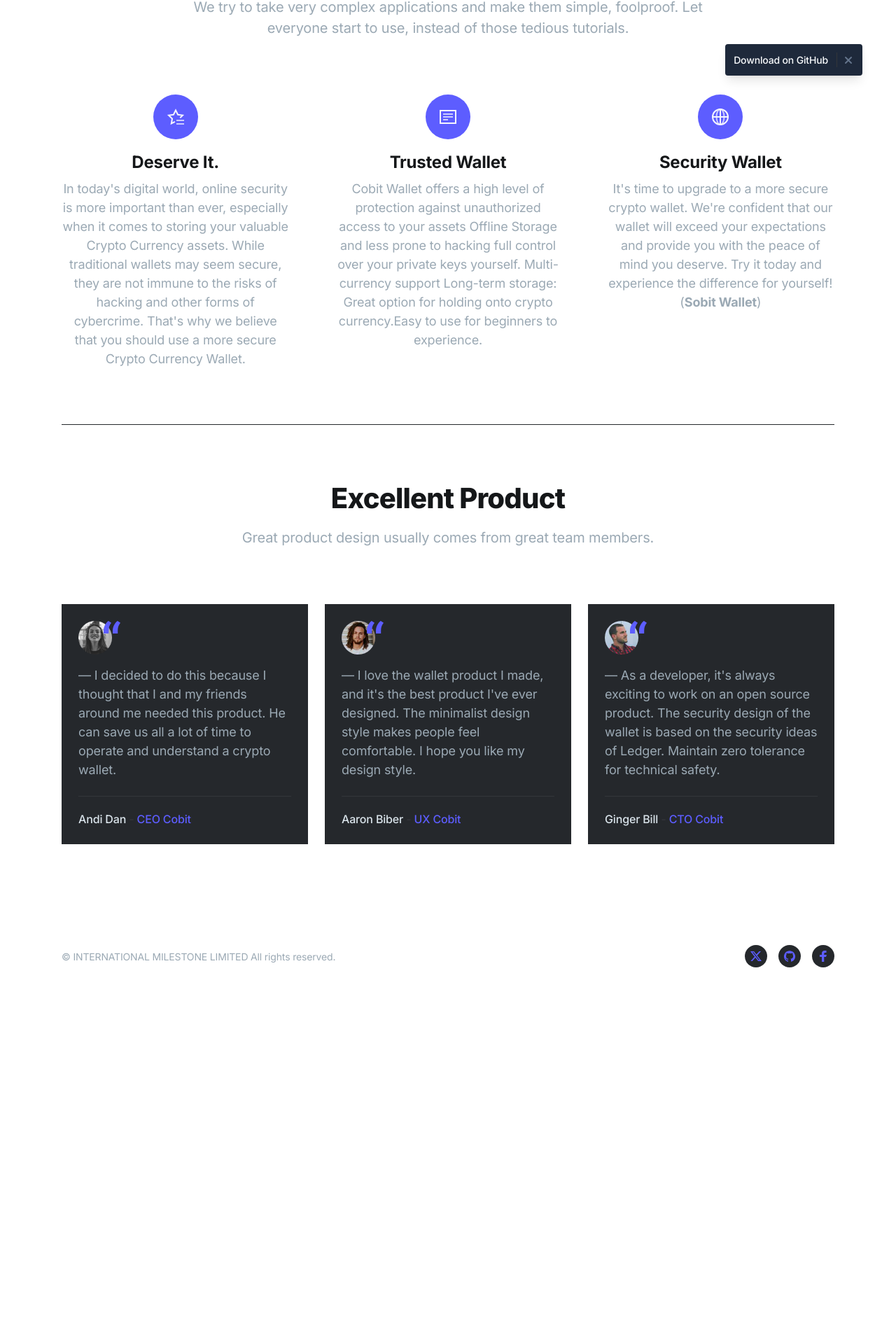
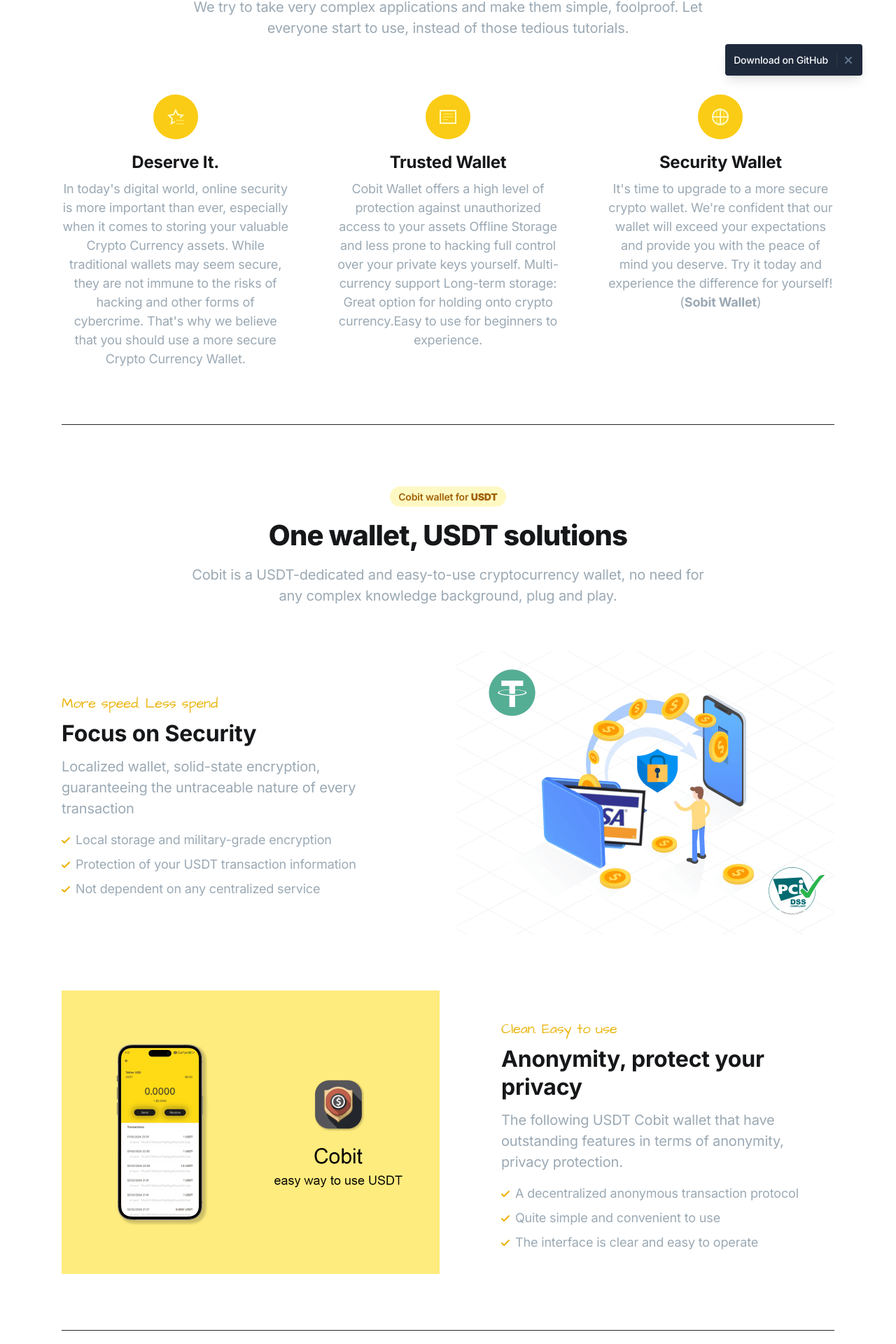
Before and after one commit to CalebBiber/Cobit, a Next.js app: page / in a window 1280 px wide. Shown: the part 660-2580 px from the top of the page at 70% size. Before the commit the page ends 2106 px from the top, so only its background shows below. Built offline with nearby package versions, Linux system fonts and the light colour scheme.

Commit message:
no message

```diff
--- a/app/(default)/page.tsx
+++ b/app/(default)/page.tsx
@@ -6,12 +6,15 @@
 import Hero from '@/components/hero'
 import Features from '@/components/features'
 import Testimonials from '@/components/testimonials'
+import Zigzag from '@/components/zigzag'
+
 
 export default function Home() {
   return (
     <>
       <Hero />
       <Features />
+      <Zigzag />
       <Testimonials />
     </>
   )
--- a/components/features.tsx
+++ b/components/features.tsx
@@ -16,9 +16,9 @@
             {/* 1st item */}
             <div className="relative flex flex-col items-center" data-aos="fade-up" data-aos-anchor="[data-aos-id-blocks]">
               <svg className="w-16 h-16 mb-4" viewBox="0 0 64 64" xmlns="http://www.w3.org/2000/svg">
-                <rect className="fill-current text-purple-600" width="64" height="64" rx="32" />
-                <path className="stroke-current text-purple-100" d="M30 39.313l-4.18 2.197L27 34.628l-5-4.874 6.91-1.004L32 22.49l3.09 6.26L42 29.754l-3 2.924" strokeLinecap="square" strokeWidth="2" fill="none" fillRule="evenodd" />
-                <path className="stroke-current text-purple-300" d="M43 42h-9M43 37h-9" strokeLinecap="square" strokeWidth="2" />
+                <rect className="fill-current text-yellow-400" width="64" height="64" rx="32" />
+                <path className="stroke-current text-yellow-100" d="M30 39.313l-4.18 2.197L27 34.628l-5-4.874 6.91-1.004L32 22.49l3.09 6.26L42 29.754l-3 2.924" strokeLinecap="square" strokeWidth="2" fill="none" fillRule="evenodd" />
+                <path className="stroke-current text-yellow-300" d="M43 42h-9M43 37h-9" strokeLinecap="square" strokeWidth="2" />
               </svg>
               <h4 className="h4 mb-2">Deserve It.</h4>
               <p className="text-lg text-gray-400 text-center">In today's digital world, online security is more important than ever, especially when it comes to storing your valuable Crypto Currency assets. While traditional wallets may seem secure, they are not immune to the risks of hacking and other forms of cybercrime. That's why we believe that you should use a more secure Crypto Currency Wallet.
@@ -28,9 +28,9 @@
             {/* 2nd item */}
             <div className="relative flex flex-col items-center" data-aos="fade-up" data-aos-delay="100" data-aos-anchor="[data-aos-id-blocks]">
               <svg className="w-16 h-16 mb-4" viewBox="0 0 64 64" xmlns="http://www.w3.org/2000/svg">
-                <circle className="fill-current text-purple-600" cx="32" cy="32" r="32" />
-                <path className="stroke-current text-purple-100" strokeWidth="2" strokeLinecap="square" d="M21 23h22v18H21z" fill="none" fillRule="evenodd" />
-                <path className="stroke-current text-purple-300" d="M26 28h12M26 32h12M26 36h5" strokeWidth="2" strokeLinecap="square" />
+                <circle className="fill-current text-yellow-400" cx="32" cy="32" r="32" />
+                <path className="stroke-current text-yellow-100" strokeWidth="2" strokeLinecap="square" d="M21 23h22v18H21z" fill="none" fillRule="evenodd" />
+                <path className="stroke-current text-yellow-300" d="M26 28h12M26 32h12M26 36h5" strokeWidth="2" strokeLinecap="square" />
               </svg>
               <h4 className="h4 mb-2">Trusted Wallet</h4>
               <p className="text-lg text-gray-400 text-center">Cobit Wallet offers a high level of protection against unauthorized access to your assets Offline Storage and less prone to hacking full control over your private keys yourself. Multi-currency support Long-term storage: Great option for holding onto crypto currency.Easy to use for beginners to experience.</p>
@@ -39,11 +39,11 @@
             {/* 3rd item */}
             <div className="relative flex flex-col items-center" data-aos="fade-up" data-aos-delay="200" data-aos-anchor="[data-aos-id-blocks]">
               <svg className="w-16 h-16 mb-4" viewBox="0 0 64 64" xmlns="http://www.w3.org/2000/svg">
-                <rect className="fill-current text-purple-600" width="64" height="64" rx="32" />
+                <rect className="fill-current text-yellow-400" width="64" height="64" rx="32" />
                 <g transform="translate(21 21)" strokeLinecap="square" strokeWidth="2" fill="none" fillRule="evenodd">
-                  <ellipse className="stroke-current text-purple-300" cx="11" cy="11" rx="5.5" ry="11" />
-                  <path className="stroke-current text-purple-100" d="M11 0v22M0 11h22" />
-                  <circle className="stroke-current text-purple-100" cx="11" cy="11" r="11" />
+                  <ellipse className="stroke-current text-yellow-300" cx="11" cy="11" rx="5.5" ry="11" />
+                  <path className="stroke-current text-yellow-100" d="M11 0v22M0 11h22" />
+                  <circle className="stroke-current text-yellow-100" cx="11" cy="11" r="11" />
                 </g>
               </svg>
               <h4 className="h4 mb-2">Security Wallet</h4>
--- a/components/ui/footer.tsx
+++ b/components/ui/footer.tsx
@@ -13,21 +13,21 @@
             {/* Social links */}
             <ul className="flex mb-4 md:order-1 md:ml-4 md:mb-0">
               <li>
-                <Link href="/" className="flex justify-center items-center text-purple-600 bg-gray-800 hover:text-gray-100 hover:bg-purple-600 rounded-full transition duration-150 ease-in-out" aria-label="Twitter">
+                <Link href="/" className="flex justify-center items-center text-yellow-400 bg-gray-800 hover:text-gray-100 hover:bg-yellow-500 rounded-full transition duration-150 ease-in-out" aria-label="Twitter">
                   <svg className="w-8 h-8 fill-current" viewBox="0 0 32 32" xmlns="http://www.w3.org/2000/svg">
                     <path d="m13.063 9 3.495 4.475L20.601 9h2.454l-5.359 5.931L24 23h-4.938l-3.866-4.893L10.771 23H8.316l5.735-6.342L8 9h5.063Zm-.74 1.347h-1.457l8.875 11.232h1.36l-8.778-11.232Z" />
                   </svg>
                 </Link>
               </li>
               <li className="ml-4">
-                <Link href="https://github.com/CalebBiber/Cobit" className="flex justify-center items-center text-purple-600 bg-gray-800 hover:text-gray-100 hover:bg-purple-600 rounded-full transition duration-150 ease-in-out" aria-label="Github">
+                <Link href="https://github.com/CalebBiber/Cobit" className="flex justify-center items-center text-yellow-400 bg-gray-800 hover:text-gray-100 hover:bg-yellow-500 rounded-full transition duration-150 ease-in-out" aria-label="Github">
                   <svg className="w-8 h-8 fill-current" viewBox="0 0 32 32" xmlns="http://www.w3.org/2000/svg">
                     <path d="M16 8.2c-4.4 0-8 3.6-8 8 0 3.5 2.3 6.5 5.5 7.6.4.1.5-.2.5-.4V22c-2.2.5-2.7-1-2.7-1-.4-.9-.9-1.2-.9-1.2-.7-.5.1-.5.1-.5.8.1 1.2.8 1.2.8.7 1.3 1.9.9 2.3.7.1-.5.3-.9.5-1.1-1.8-.2-3.6-.9-3.6-4 0-.9.3-1.6.8-2.1-.1-.2-.4-1 .1-2.1 0 0 .7-.2 2.2.8.6-.2 1.3-.3 2-.3s1.4.1 2 .3c1.5-1 2.2-.8 2.2-.8.4 1.1.2 1.9.1 2.1.5.6.8 1.3.8 2.1 0 3.1-1.9 3.7-3.7 3.9.3.4.6.9.6 1.6v2.2c0 .2.1.5.6.4 3.2-1.1 5.5-4.1 5.5-7.6-.1-4.4-3.7-8-8.1-8z" />
                   </svg>
                 </Link>
               </li>
               <li className="ml-4">
-                <Link href="/" className="flex justify-center items-center text-purple-600 bg-gray-800 hover:text-gray-100 hover:bg-purple-600 rounded-full transition duration-150 ease-in-out" aria-label="Facebook">
+                <Link href="/" className="flex justify-center items-center text-yellow-400 bg-gray-800 hover:text-gray-100 hover:bg-yellow-500 rounded-full transition duration-150 ease-in-out" aria-label="Facebook">
                   <svg className="w-8 h-8 fill-current" viewBox="0 0 32 32" xmlns="http://www.w3.org/2000/svg">
                     <path d="M14.023 24L14 17h-3v-3h3v-2c0-2.7 1.672-4 4.08-4 1.153 0 2.144.086 2.433.124v2.821h-1.67c-1.31 0-1.563.623-1.563 1.536V14H21l-1 3h-2.72v7h-3.257z" />
                   </svg>
--- a/components/ui/header.tsx
+++ b/components/ui/header.tsx
@@ -20,7 +20,7 @@
           <nav className="hidden md:flex md:grow">
             <ul className="flex grow justify-end flex-wrap items-center">
               <li>
-                <Link href="/#download" className="btn-sm text-white bg-purple-600 hover:bg-purple-700 ml-3">
+                <Link href="/#download" className="btn-sm text-white bg-yellow-400 hover:bg-yellow-500 ml-3">
                   Download
                 </Link>
               </li>
--- /dev/null
+++ b/components/zigzag.tsx
@@ -0,0 +1,100 @@
+import Image from 'next/image'
+
+import FeatImage01 from '@/public/images/zigzag-01.png'
+import FeatImage02 from '@/public/images/zigzag-02.png'
+
+export default function Zigzag() {
+  return (
+    <section>
+      <div className="max-w-6xl mx-auto px-4 sm:px-6">
+        <div className="py-12 md:py-20 border-t border-gray-800">
+
+          {/* Section header */}
+          <div className="max-w-3xl mx-auto text-center pb-12 md:pb-16">
+            <div className="inline-flex text-sm font-semibold py-1 px-3 m-2 text-yellow-700 bg-yellow-100 rounded-full mb-4">Cobit wallet for&nbsp;<b>USDT</b></div>
+            <h1 className="h2 mb-4">One wallet, USDT solutions</h1>
+            <p className="text-xl text-gray-400">Cobit is a USDT-dedicated and easy-to-use cryptocurrency wallet, no need for any complex knowledge background, plug and play.</p>
+          </div>
+
+          {/* Items */}
+          <div className="grid gap-20">
+
+            {/* 1st item */}
+            <div className="md:grid md:grid-cols-12 md:gap-6 items-center">
+              {/* Image */}
+              <div className="max-w-xl md:max-w-none md:w-full mx-auto md:col-span-5 lg:col-span-6 mb-8 md:mb-0 md:order-1" data-aos="fade-up">
+                {<Image className="max-w-full mx-auto md:max-w-none h-auto" src={FeatImage01} width={540} height={405} alt="Features 01" />}
+              </div>
+              {/* Content */}
+              <div className="max-w-xl md:max-w-none md:w-full mx-auto md:col-span-7 lg:col-span-6" data-aos="fade-right">
+                <div className="md:pr-4 lg:pr-12 xl:pr-16">
+                  <div className="font-architects-daughter text-xl text-yellow-500 mb-2">More speed. Less spend</div>
+                  <h3 className="h3 mb-3">Focus on Security</h3>
+                  <p className="text-xl text-gray-400 mb-4">Localized wallet, solid-state encryption, guaranteeing the untraceable nature of every transaction</p>
+                  <ul className="text-lg text-gray-400 -mb-2">
+                    <li className="flex items-center mb-2">
+                      <svg className="w-3 h-3 fill-current text-yellow-500 mr-2 shrink-0" viewBox="0 0 12 12" xmlns="http://www.w3.org/2000/svg">
+                        <path d="M10.28 2.28L3.989 8.575 1.695 6.28A1 1 0 00.28 7.695l3 3a1 1 0 001.414 0l7-7A1 1 0 0010.28 2.28z" />
+                      </svg>
+                      <span>Local storage and military-grade encryption</span>
+                    </li>
+                    <li className="flex items-center mb-2">
+                      <svg className="w-3 h-3 fill-current text-yellow-500 mr-2 shrink-0" viewBox="0 0 12 12" xmlns="http://www.w3.org/2000/svg">
+                        <path d="M10.28 2.28L3.989 8.575 1.695 6.28A1 1 0 00.28 7.695l3 3a1 1 0 001.414 0l7-7A1 1 0 0010.28 2.28z" />
+                      </svg>
+                      <span>Protection of your USDT transaction information</span>
+                    </li>
+                    <li className="flex items-center">
+                      <svg className="w-3 h-3 fill-current text-yellow-500 mr-2 shrink-0" viewBox="0 0 12 12" xmlns="http://www.w3.org/2000/svg">
+                        <path d="M10.28 2.28L3.989 8.575 1.695 6.28A1 1 0 00.28 7.695l3 3a1 1 0 001.414 0l7-7A1 1 0 0010.28 2.28z" />
+                      </svg>
+                      <span>Not dependent on any centralized service</span>
+                    </li>
+                  </ul>
+                </div>
+              </div>
+            </div>
+
+            {/* 2nd item */}
+            <div className="md:grid md:grid-cols-12 md:gap-6 items-center">
+              {/* Image */}
+              <div className="max-w-xl md:max-w-none md:w-full mx-auto md:col-span-5 lg:col-span-6 mb-8 md:mb-0 rtl" data-aos="fade-up">
+                {<Image className="max-w-full mx-auto md:max-w-none h-auto" src={FeatImage02} width={540} height={405} alt="Features 02" />}
+              </div>
+              {/* Content */}
+              <div className="max-w-xl md:max-w-none md:w-full mx-auto md:col-span-7 lg:col-span-6" data-aos="fade-left">
+                <div className="md:pl-4 lg:pl-12 xl:pl-16">
+                  <div className="font-architects-daughter text-xl text-yellow-500 mb-2">Clean. Easy to use</div>
+                  <h3 className="h3 mb-3">Anonymity, protect your privacy</h3>
+                  <p className="text-xl text-gray-400 mb-4">The following USDT Cobit wallet that have outstanding features in terms of anonymity, privacy protection.</p>
+                  <ul className="text-lg text-gray-400 -mb-2">
+                    <li className="flex items-center mb-2">
+                      <svg className="w-3 h-3 fill-current text-yellow-500 mr-2 shrink-0" viewBox="0 0 12 12" xmlns="http://www.w3.org/2000/svg">
+                        <path d="M10.28 2.28L3.989 8.575 1.695 6.28A1 1 0 00.28 7.695l3 3a1 1 0 001.414 0l7-7A1 1 0 0010.28 2.28z" />
+                      </svg>
+                      <span>A decentralized anonymous transaction protocol</span>
+                    </li>
+                    <li className="flex items-center mb-2">
+                      <svg className="w-3 h-3 fill-current text-yellow-500 mr-2 shrink-0" viewBox="0 0 12 12" xmlns="http://www.w3.org/2000/svg">
+                        <path d="M10.28 2.28L3.989 8.575 1.695 6.28A1 1 0 00.28 7.695l3 3a1 1 0 001.414 0l7-7A1 1 0 0010.28 2.28z" />
+                      </svg>
+                      <span>Quite simple and convenient to use</span>
+                    </li>
+                    <li className="flex items-center">
+                      <svg className="w-3 h-3 fill-current text-yellow-500 mr-2 shrink-0" viewBox="0 0 12 12" xmlns="http://www.w3.org/2000/svg">
+                        <path d="M10.28 2.28L3.989 8.575 1.695 6.28A1 1 0 00.28 7.695l3 3a1 1 0 001.414 0l7-7A1 1 0 0010.28 2.28z" />
+                      </svg>
+                      <span>The interface is clear and easy to operate</span>
+                    </li>
+                  </ul>
+                </div>
+              </div>
+            </div>
+
+          </div>
+
+        </div>
+      </div>
+    </section>
+  )
+}
```
Also changed, not shown: components/blocks.tsx (+20 -20 lines), components/hero.tsx (+3 -3 lines), components/page-illustration.tsx (+3 -3 lines), components/policy.tsx (+2 -2 lines), components/testimonials.tsx (+6 -6 lines), public/images/zigzag-01.png (added), public/images/zigzag-02.png (added).
